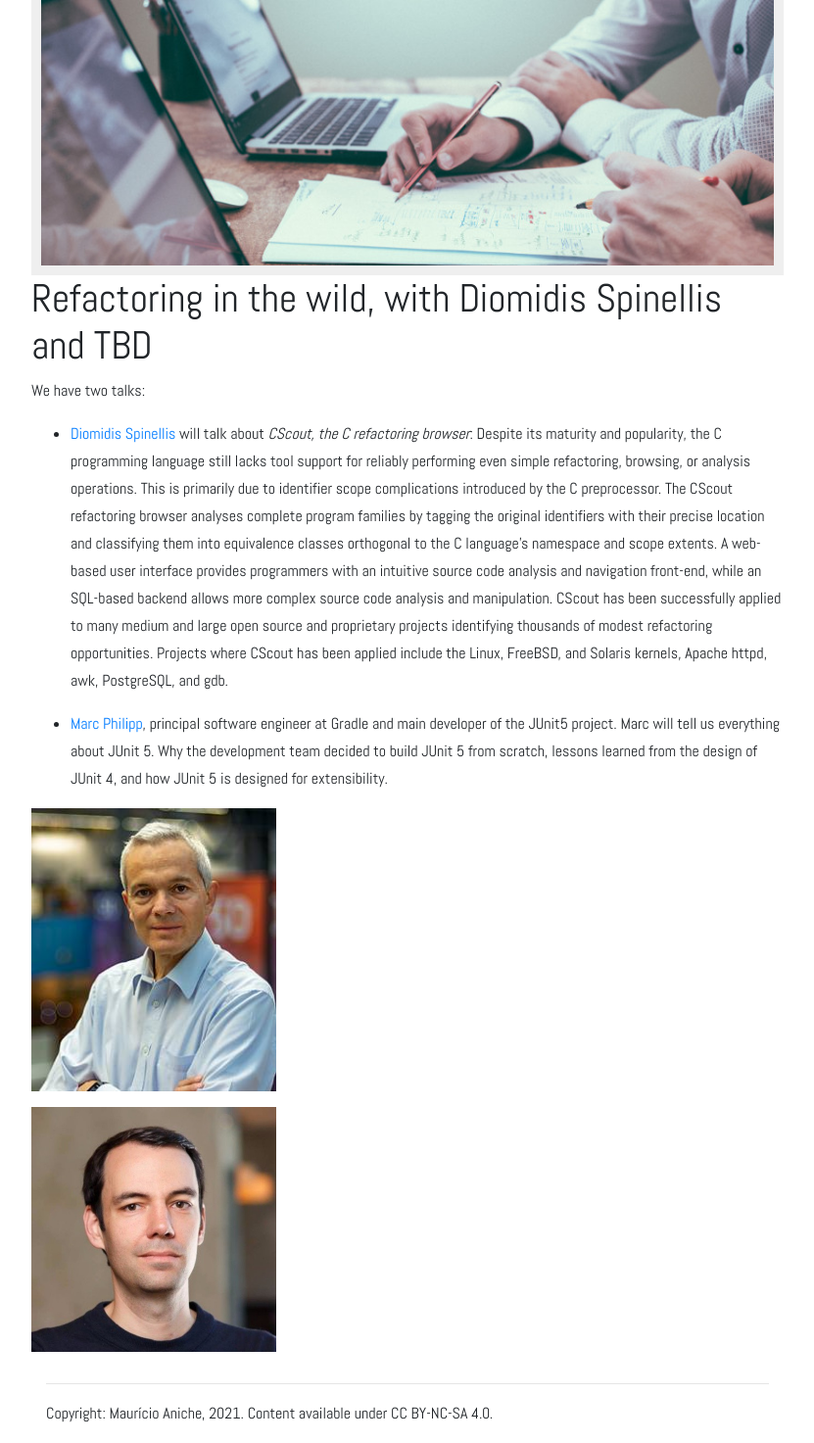
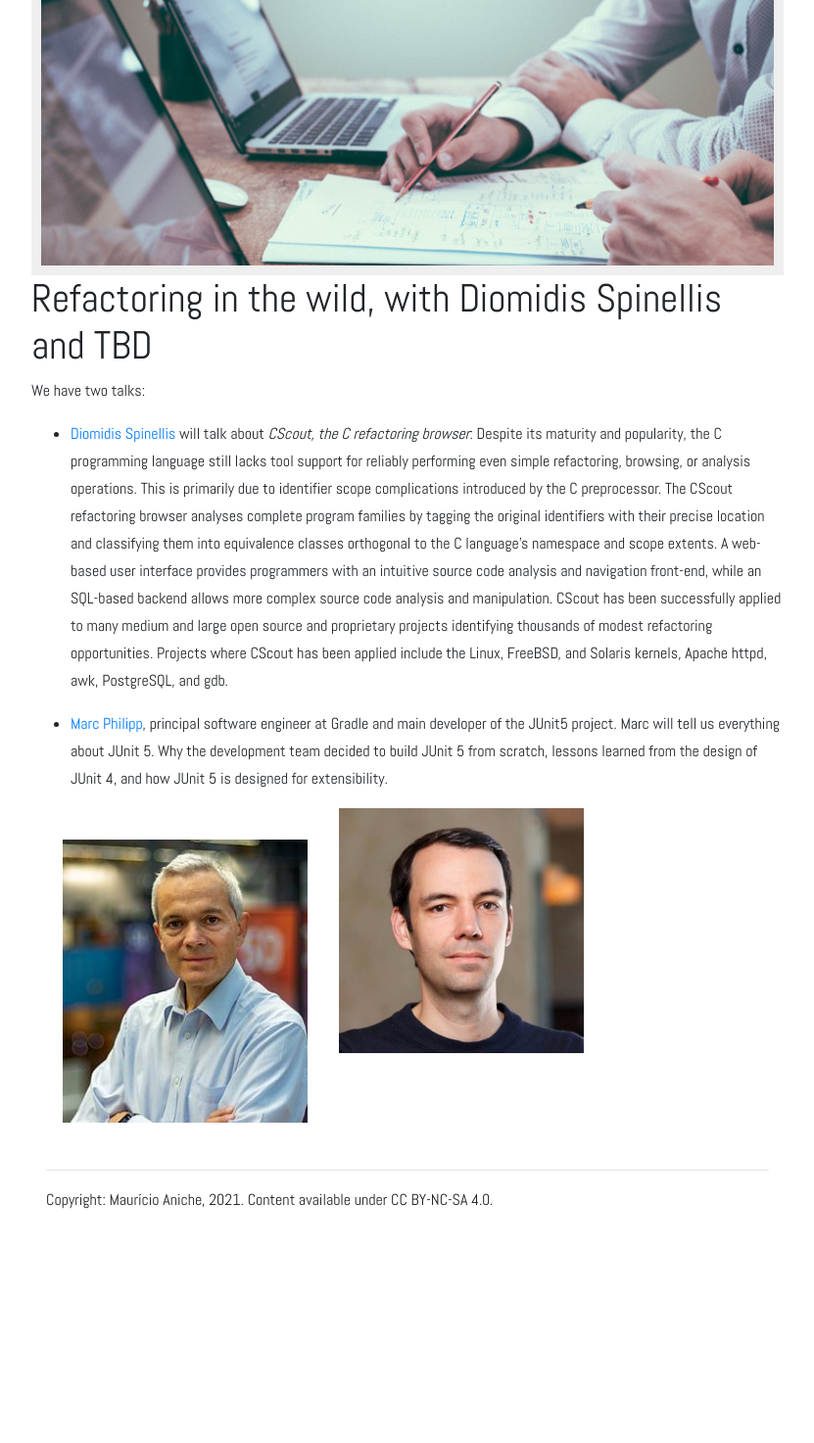
Before and after one commit to SERG-Delft/cs4300, a Jekyll site: the page built from 2021/refactoring-in-the-wild.md, in a window 1280 px wide. Shown: the whole page at 98% size, without its empty margins (224-1055 px from the left). Built offline with Jekyll 4.4.1, drawn with Linux system fonts in a browser that asks for light colours; after the commit the page ends 1255 px from its top, so only the background shows below that.

Commit message:
some margin in the photos of guests

```diff
--- a/2021/refactoring-in-the-wild.md
+++ b/2021/refactoring-in-the-wild.md
@@ -25,6 +25,6 @@ PostgreSQL, and gdb.
 * [Marc Philipp](https://www.linkedin.com/in/marcphilipp/), principal software engineer at Gradle and main developer of the JUnit5 project. Marc will tell us everything about JUnit 5. Why the development team decided to build JUnit 5 from scratch, lessons learned from the design of JUnit 4, and how JUnit 5 is designed for extensibility.
 
 
-<img src="{{ '/img/guests/diomidis.jpg' | relative_url }}" width="250px">
+<img src="{{ '/img/guests/diomidis.jpg' | relative_url }}" width="250px" style="display: inline; float: left; margin: 2em;">
 
 <img src="{{ '/img/guests/marc.jpeg' | relative_url }}" width="250px">
```
